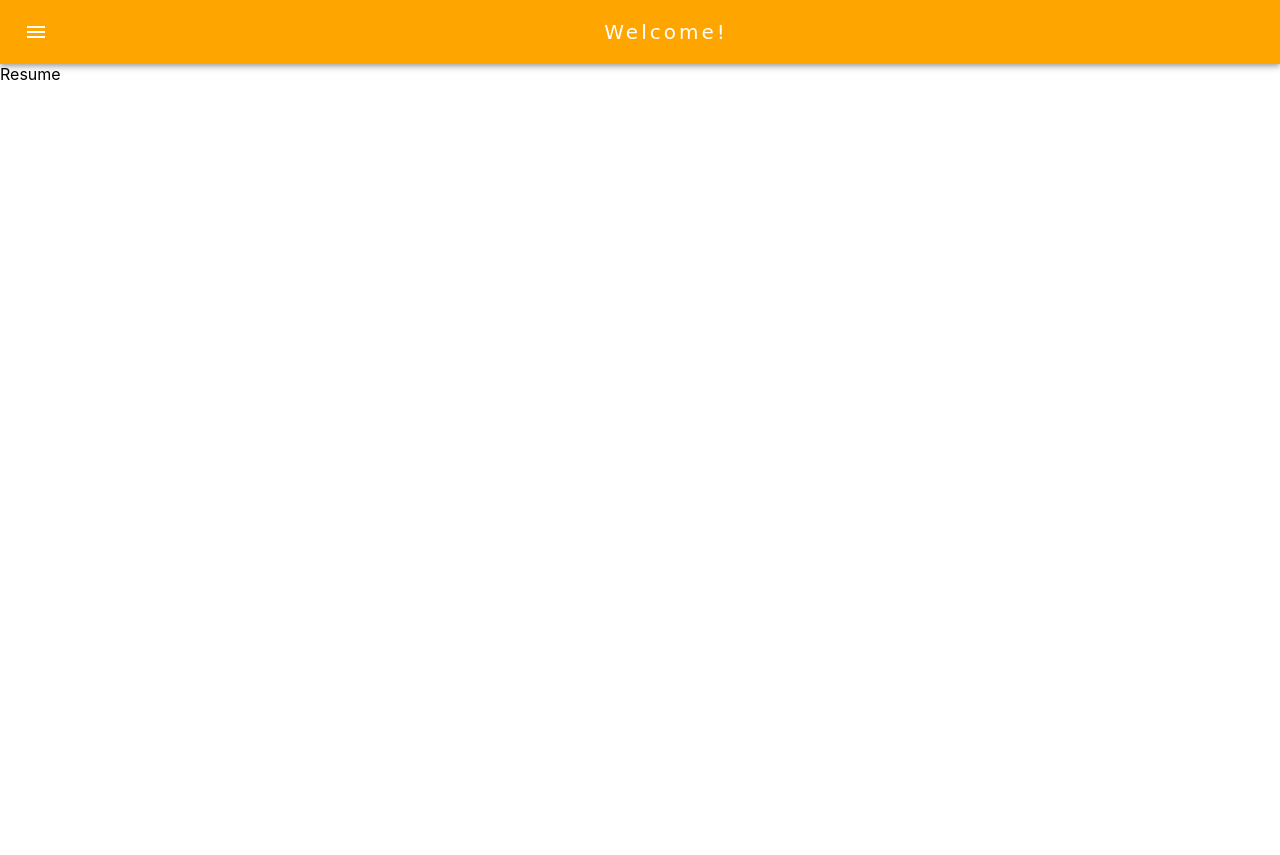
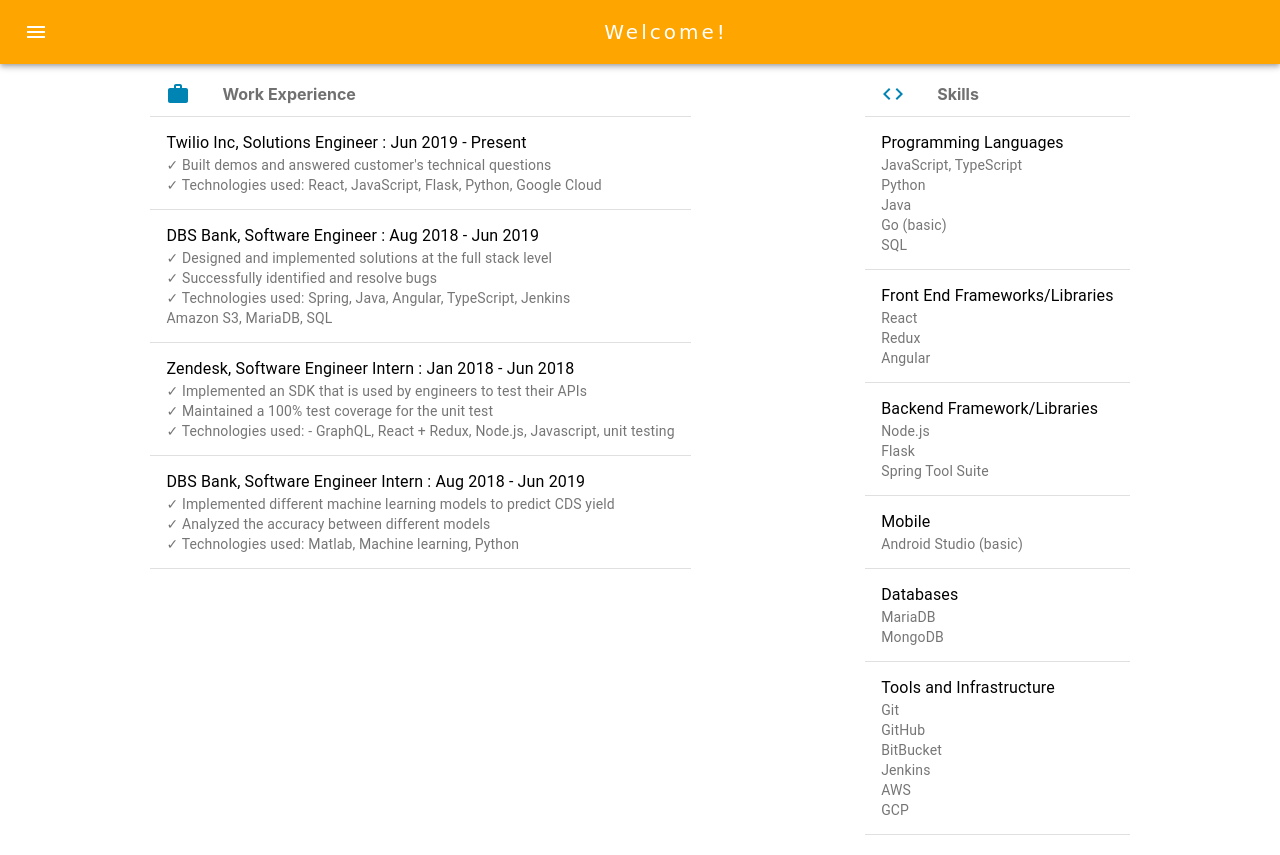
Before and after one commit to ChawinTan/portfolio, a React (Create React App) app: page /resume in a window 1280 px wide. Before the commit the page ends 800 px from the top, so only its background shows below. Built offline with nearby package versions, Linux system fonts and the light colour scheme.

Commit message:
Add resume

```diff
--- a/src/Components/Resume.js
+++ b/src/Components/Resume.js
@@ -1,7 +1,165 @@
 import React from "react";
+import List from "@material-ui/core/List";
+import ListItem from "@material-ui/core/ListItem";
+import ListItemIcon from "@material-ui/core/ListItemIcon";
+import ListItemText from "@material-ui/core/ListItemText";
+import Divider from "@material-ui/core/Divider";
+import WorkIcon from "@material-ui/icons/Work";
+import CodeIcon from "@material-ui/icons/Code";
+import Grid from "@material-ui/core/Grid";
+import { makeStyles } from "@material-ui/core/styles";
+
+const useStyles = makeStyles(theme => ({
+  icon: {
+    color: "#0084b4"
+  },
+  heading: {
+    fontWeight: 700,
+    color: "rgba(51, 51, 51, 0.7)"
+  }
+}));
 
 function Resume() {
-  return <div>Resume</div>;
+  const classes = useStyles();
+  const resumeItems = [
+    {
+      name: "Twilio Inc, Solutions Engineer : Jun 2019 - Present",
+      text: [
+        `✓ Built demos and answered customer's technical questions`,
+        `✓ Technologies used: React, JavaScript, Flask, Python, Google Cloud`
+      ]
+    },
+    {
+      name: "DBS Bank, Software Engineer : Aug 2018 - Jun 2019",
+      text: [
+        "✓ Designed and implemented solutions at the full stack level",
+        "✓ Successfully identified and resolve bugs",
+        "✓ Technologies used: Spring, Java, Angular, TypeScript, Jenkins",
+        "Amazon S3, MariaDB, SQL"
+      ]
+    },
+    {
+      name: "Zendesk, Software Engineer Intern : Jan 2018 - Jun 2018",
+      text: [
+        "✓ Implemented an SDK that is used by engineers to test their APIs",
+        "✓ Maintained a 100% test coverage for the unit test",
+        "✓ Technologies used: - GraphQL, React + Redux, Node.js, Javascript, unit testing"
+      ]
+    },
+    {
+      name: "DBS Bank, Software Engineer Intern : Aug 2018 - Jun 2019",
+      text: [
+        "✓ Implemented different machine learning models to predict CDS yield",
+        "✓ Analyzed the accuracy between different models",
+        "✓ Technologies used: Matlab, Machine learning, Python"
+      ]
+    }
+  ];
+  const skills = [
+    {
+      category: "Programming Languages",
+      items: ["JavaScript, TypeScript", "Python", "Java", "Go (basic)", "SQL"]
+    },
+    {
+      category: "Front End Frameworks/Libraries",
+      items: ["React", "Redux", "Angular"]
+    },
+    {
+      category: "Backend Framework/Libraries",
+      items: ["Node.js", "Flask", "Spring Tool Suite"]
+    },
+    {
+      category: "Mobile",
+      items: ["Android Studio (basic)"]
+    },
+    {
+      category: "Databases",
+      items: ["MariaDB", "MongoDB"]
+    },
+    {
+      category: "Tools and Infrastructure",
+      items: ["Git", "GitHub", "BitBucket", "Jenkins", "AWS", "GCP"]
+    }
+  ];
+  return (
+    <div>
+      <Grid container justify="space-evenly" spacing={3}>
+        <Grid key={"workExp"} item>
+          <List>
+            <ListItem>
+              <ListItemIcon className={classes.icon}>
+                <WorkIcon />
+              </ListItemIcon>
+              <ListItemText
+                disableTypography
+                className={classes.heading}
+                primary="Work Experience"
+              />
+            </ListItem>
+            <Divider />
+
+            {resumeItems.map((item, index) => {
+              return (
+                <React.Fragment key={index}>
+                  <ListItem>
+                    <ListItemText
+                      primary={item.name}
+                      secondary={item.text.map((text, index) => {
+                        return (
+                          <React.Fragment key={index}>
+                            {text}
+                            <br />
+                          </React.Fragment>
+                        );
+                      })}
+                    />
+                  </ListItem>
+                  <Divider />
+                </React.Fragment>
+              );
+            })}
+          </List>
+        </Grid>
+
+        <Grid key={"skills"} item>
+          <List>
+            <ListItem>
+              <ListItemIcon className={classes.icon}>
+                <CodeIcon />
+              </ListItemIcon>
+              <ListItemText
+                disableTypography
+                className={classes.heading}
+                primary="Skills"
+              />
+            </ListItem>
+            <Divider />
+
+            {skills.map((item, index) => {
+              return (
+                <React.Fragment key={index}>
+                  <ListItem>
+                    <ListItemText
+                      primary={item.category}
+                      secondary={item.items.map((item, index) => {
+                        return (
+                          <React.Fragment key={index}>
+                            {item}
+                            <br />
+                          </React.Fragment>
+                        );
+                      })}
+                    />
+                  </ListItem>
+                  <Divider />
+                </React.Fragment>
+              );
+            })}
+          </List>
+        </Grid>
+      </Grid>
+    </div>
+  );
 }
 
 export default Resume;
```
